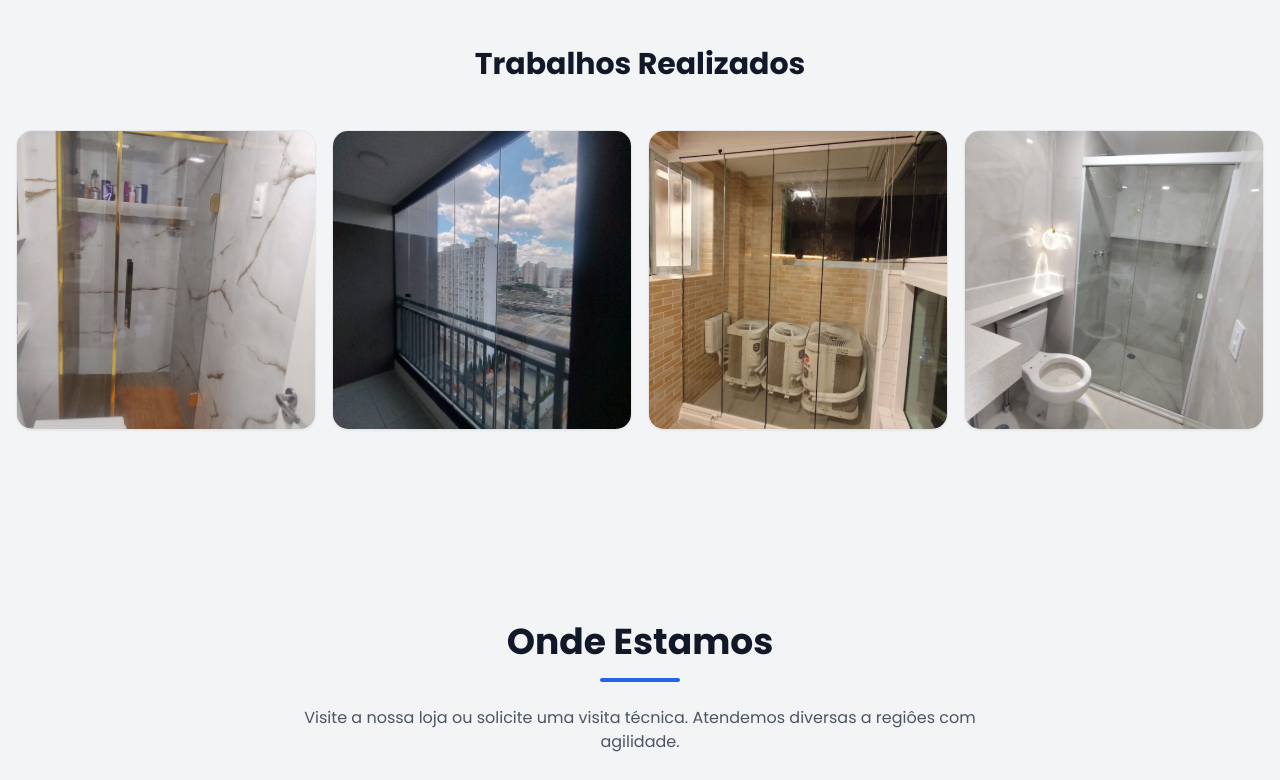
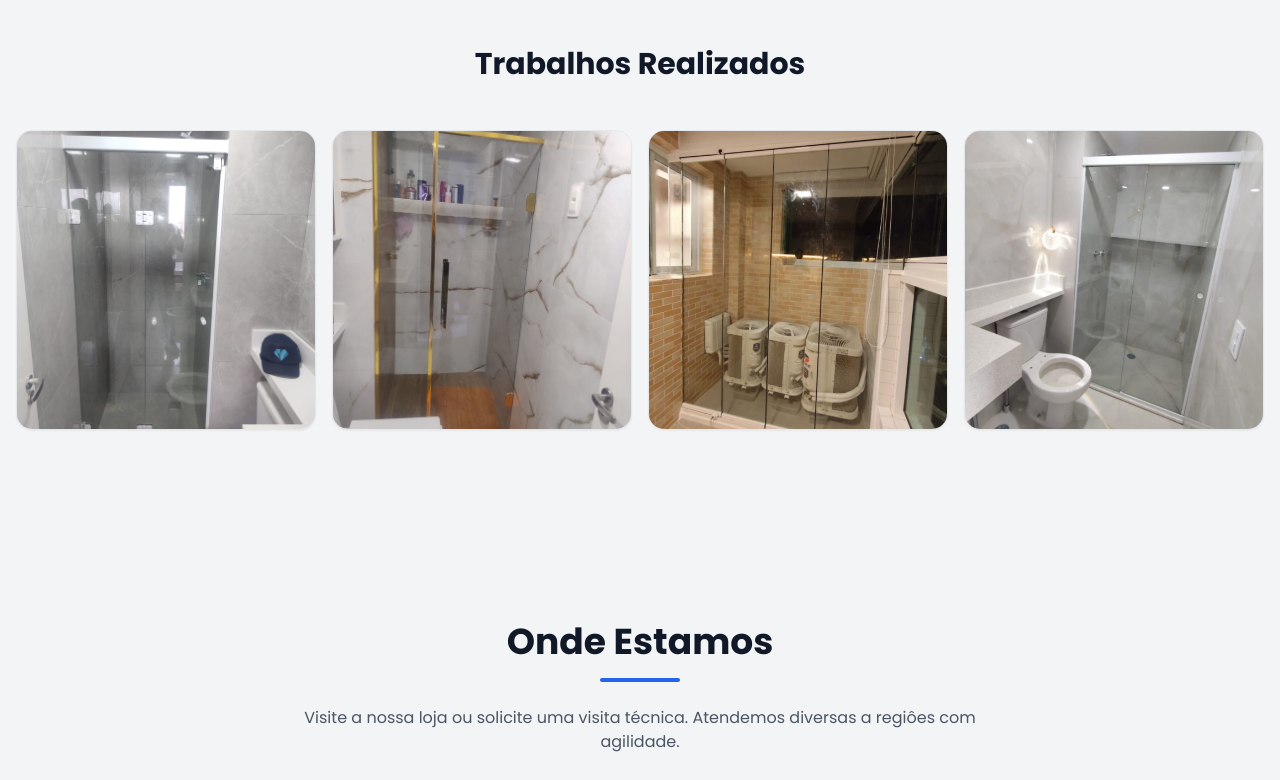
Before and after one commit to ludojefferson/vidra-aransa, a plain HTML site: page index.html in a window 1280 px wide. Shown: the part 1740-2520 px from the top of the page. Drawn offline with nearby package versions, Linux system fonts and the light colour scheme.

Commit message:
Fix image tags and alt attributes in index.html
Alteração código da imagem.

```diff
--- a/index.html
+++ b/index.html
@@ -167,10 +167,10 @@
             <h2 class="text-3xl font-bold mb-12 text-gray-900">Trabalhos Realizados</h2>
             <div class="grid grid-cols-2 md:grid-cols-4 gap-4">
                 <div class="aspect-square img-container rounded-2xl shadow-sm border border-gray-200">
-                    <img src="image/box3.jpeg" alt="Descrição da imagem" <img src="image/box3.jpeg" alt="Banheiro" class="gallery-img">
+                    <img src="image/box2.jpeg" alt="Banheiro com Box NSA" class="gallery-img">
                 </div>
                 <div class="aspect-square img-container rounded-2xl shadow-sm border border-gray-200">
-                    <img src="image/sacada4.jpeg" alt="Descrição da imagem" class="gallery-img"> class="gallery-img" alt="Sala com Espelhos NSA">
+                    <img src="image/box3.jpeg" alt="Banheiro com Box NSA" class="gallery-img">
                 </div>
                 <div class="aspect-square img-container rounded-2xl shadow-sm border border-gray-200">
                     <img src="image/fechamento.png" alt="Descrição da imagem" class="gallery-img"> class="gallery-img" alt="Envidraçamento de Sacada">
```
